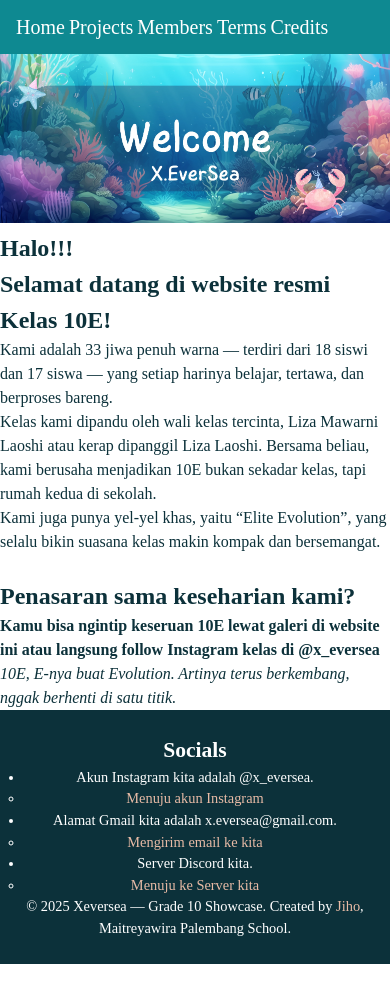
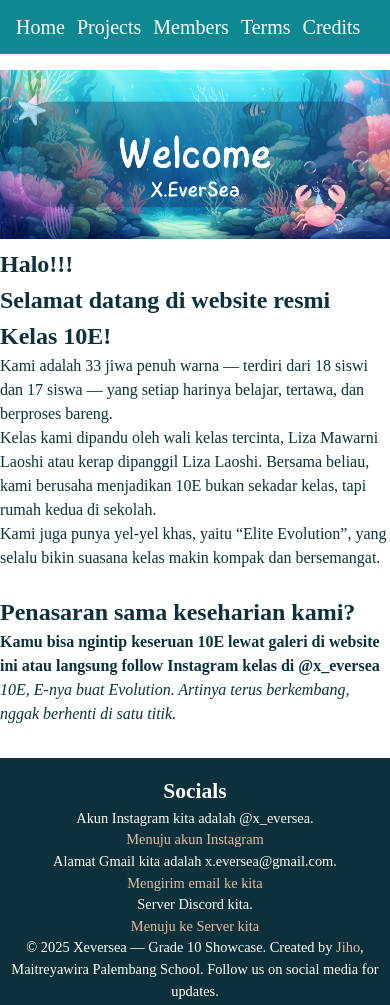
Before and after one commit to MuchLikeWhat/Xeversea, a plain HTML site: page index.html in a window 390 px wide. Before the commit the page ends 964 px from the top, so only its background shows below. Drawn offline with Linux system fonts and the light colour scheme.

Commit message:
Update index.html

```diff
--- a/index.html
+++ b/index.html
@@ -7,16 +7,36 @@
     <title>Welcome to Xeversea's Site</title>
     <link rel="stylesheet" href="css/all.css">
   <!-- <script src="js/all.js" defer></script> -->
+    <style>
+      --font-main: system-ui, -apple-system, "Segoe UI", Roboto, "Helvetica Neue", Arial;
+        body { margin: 0; color: #022652; background: #fff; }
+    .container { max-width: 980px; margin: 0 auto; padding: 16px; }
+    header { background: #0b3d91; color: #fff; }
+    header .container { padding: 12px 16px; }
+    nav ul { list-style: none; margin: 0; padding: 0; display: flex; gap: 12px; }
+    nav a { color: inherit; text-decoration: none; }
+    main { padding: 16px 0; }
+    footer { border-top: 1px solid #0C313A; padding: 16px 0; margin-top: 16px; }
+    /* Small accessible improvement for keyboard users */
+    .skip-link { position: absolute; left: -9999px; }
+    .skip-link:focus { position: static; background: #fff; padding: 6px; border-radius: 4px; }
+    /* Simple responsive tweak */
+    @media (max-width: 600px) {
+      nav ul { flex-wrap: wrap; }
+    </style>
 </head>
 <body>
+    <a class="skip-link" href="#main">Skip to main content</a>
  <header>
-        <nav id="nav">
-            <div id="nav">
-                <a href="index">Home</a>
-                <a href="project">Projects</a>
-                <a href="member">Members</a>
-                <a href="term">Terms</a>
-                <a href="credit">Credits</a>
+        <nav aria-label="Main navigation">
+            <div class="conatiner">
+            <ul>
+                <li><a href="index">Home</a></li>
+                <li><a href="project">Projects</a></li>
+                <li><a href="member">Members</a></li>
+                <li><a href="term">Terms</a></li>
+                <li><a href="credit">Credits</a></li>
+            </ul>
             </div>
         </nav>
     </header>
@@ -51,7 +71,7 @@
               <li><a href="https://discord.gg/tuSdVGbMJX">Menuju ke Server kita</a></li>
               </ul>
             </ul>
-  <p>© 2025 Xeversea — Grade 10 Showcase. Created by <a href"https://github.com/MuchLikeWhat">Jiho</a>, Maitreyawira Palembang School.</p>
+  <p>© 2025 Xeversea — Grade 10 Showcase. Created by <a href"https://github.com/MuchLikeWhat">Jiho</a>, Maitreyawira Palembang School. Follow us on social media for updates.</p>
 </footer>
 </body>
 </html>
```
